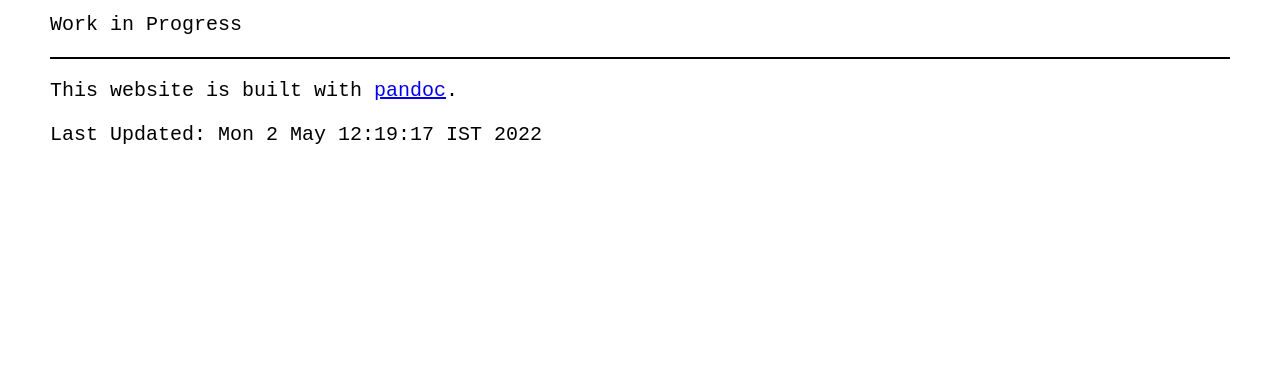
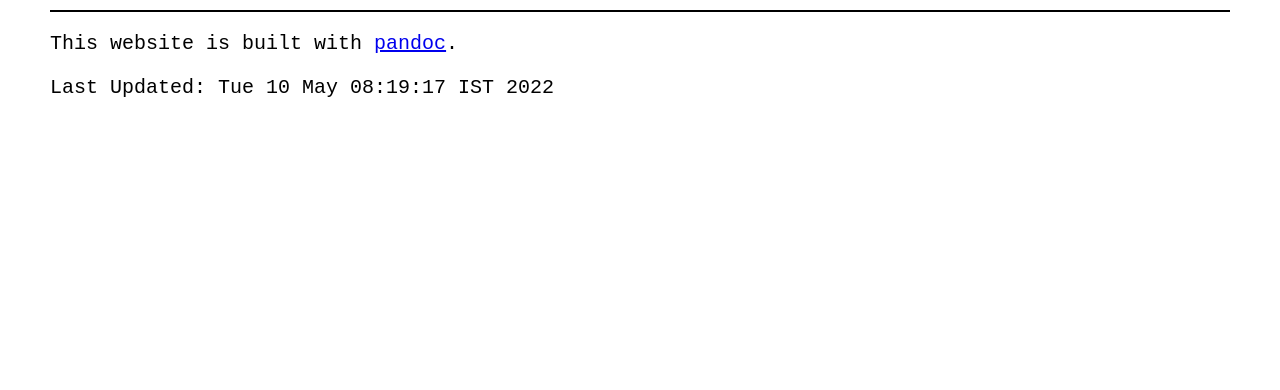
Before and after one commit to pakbox/pakbox.github.io, a plain HTML site: page index.html in a window 1280 px wide. Shown: the part 410-800 px from the top of the page. Drawn offline with Linux system fonts and the light colour scheme.

```diff
--- a/index.html
+++ b/index.html
@@ -29,7 +29,7 @@
 <hr>
 <p>This website is built with <a href="https://pandoc.org/">pandoc</a>. </p>
 <!-- <p>Steps to create such a website are listed <a href="pandoc_website.html">here</a>.</p> -->
-<p>Last Updated: Mon  2 May 12:19:17 IST 2022</p>
+<p>Last Updated: Tue 10 May 08:19:17 IST 2022</p>
 
 </body>
 </html>
```
Also changed, not shown: includes/footer.html (+1 -1 lines), photographs.html (+1 -1 lines), includes/flag.png (deleted), includes/tool-box.png (added), 1 other file.
